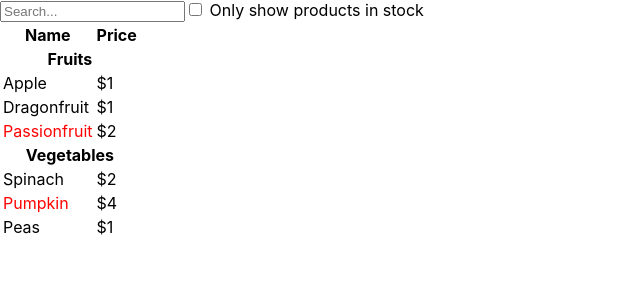
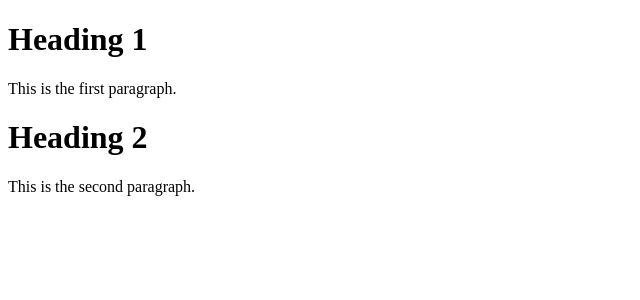
Before and after one commit to emohawk13/dp-react-submit, a React (Create React App) app: page / in a window 1280 px wide. Shown: the top 300 px of the page, without its empty margins (0-640 px from the left). Built offline with nearby package versions, Linux system fonts and the light colour scheme.

Commit message:
inital commit

```diff
--- a/src/App.js
+++ b/src/App.js
@@ -1,120 +1,14 @@
-import { useState } from "react";
+import React from "react";
 
-function FilterableProductTable({ products }) {
-  const [filterText, setFilterText] = useState("");
-  const [inStockOnly, setInStockOnly] = useState(false);
-
-  return (
-    <div>
-      <SearchBar
-        filterText={filterText}
-        inStockOnly={inStockOnly}
-        onFilterTextChange={setFilterText}
-        onInStockOnlyChange={setInStockOnly}
-      />
-      <ProductTable
-        products={products}
-        filterText={filterText}
-        inStockOnly={inStockOnly}
-      />
-    </div>
+function App() {
+  return React.createElement(
+    "div",
+    null,
+    React.createElement("h1", null, "Heading 1"),
+    React.createElement("p", null, "This is the first paragraph."),
+    React.createElement("h1", null, "Heading 2"),
+    React.createElement("p", null, "This is the second paragraph.")
   );
 }
 
-function ProductCategoryRow({ category }) {
-  return (
-    <tr>
-      <th colSpan="2">{category}</th>
-    </tr>
-  );
-}
-
-function ProductRow({ product }) {
-  const name = product.stocked ? (
-    product.name
-  ) : (
-    <span style={{ color: "red" }}>{product.name}</span>
-  );
-
-  return (
-    <tr>
-      <td>{name}</td>
-      <td>{product.price}</td>
-    </tr>
-  );
-}
-
-function ProductTable({ products, filterText, inStockOnly }) {
-  const rows = [];
-  let lastCategory = null;
-
-  products.forEach((product) => {
-    if (product.name.toLowerCase().indexOf(filterText.toLowerCase()) === -1) {
-      return;
-    }
-    if (inStockOnly && !product.stocked) {
-      return;
-    }
-    if (product.category !== lastCategory) {
-      rows.push(
-        <ProductCategoryRow
-          category={product.category}
-          key={product.category}
-        />
-      );
-    }
-    rows.push(<ProductRow product={product} key={product.name} />);
-    lastCategory = product.category;
-  });
-
-  return (
-    <table>
-      <thead>
-        <tr>
-          <th>Name</th>
-          <th>Price</th>
-        </tr>
-      </thead>
-      <tbody>{rows}</tbody>
-    </table>
-  );
-}
-
-function SearchBar({
-  filterText,
-  inStockOnly,
-  onFilterTextChange,
-  onInStockOnlyChange,
-}) {
-  return (
-    <form>
-      <input
-        type="text"
-        value={filterText}
-        placeholder="Search..."
-        onChange={(e) => onFilterTextChange(e.target.value)}
-      />
-      <label>
-        <input
-          type="checkbox"
-          checked={inStockOnly}
-          onChange={(e) => onInStockOnlyChange(e.target.checked)}
-        />{" "}
-        Only show products in stock
-      </label>
-    </form>
-  );
-}
-
-const PRODUCTS = [
-  { category: "Fruits", price: "$1", stocked: true, name: "Apple" },
-  { category: "Fruits", price: "$1", stocked: true, name: "Dragonfruit" },
-  { category: "Fruits", price: "$2", stocked: false, name: "Passionfruit" },
-  { category: "Vegetables", price: "$2", stocked: true, name: "Spinach" },
-  { category: "Vegetables", price: "$4", stocked: false, name: "Pumpkin" },
-  { category: "Vegetables", price: "$1", stocked: true, name: "Peas" },
-];
-
-export default function App() {
-  return <FilterableProductTable products={PRODUCTS} />;
-}
+export default App;
--- a/src/index.js
+++ b/src/index.js
@@ -1,11 +1,5 @@
 import React from "react";
 import ReactDOM from "react-dom";
-import "./index.css";
 import App from "./App";
 
-ReactDOM.render(
-  <React.StrictMode>
-    <App />
-  </React.StrictMode>,
-  document.getElementById("root")
-);
+ReactDOM.render(<App />, document.getElementById("root"));
```
